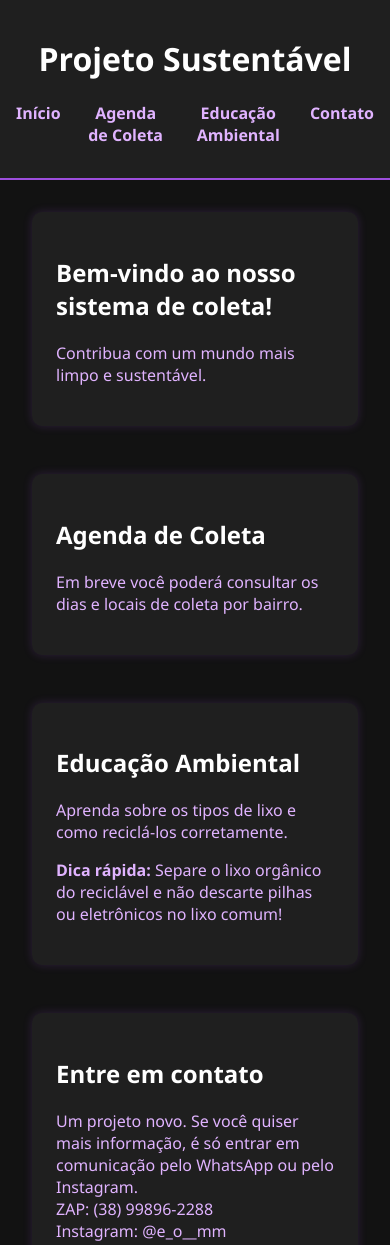
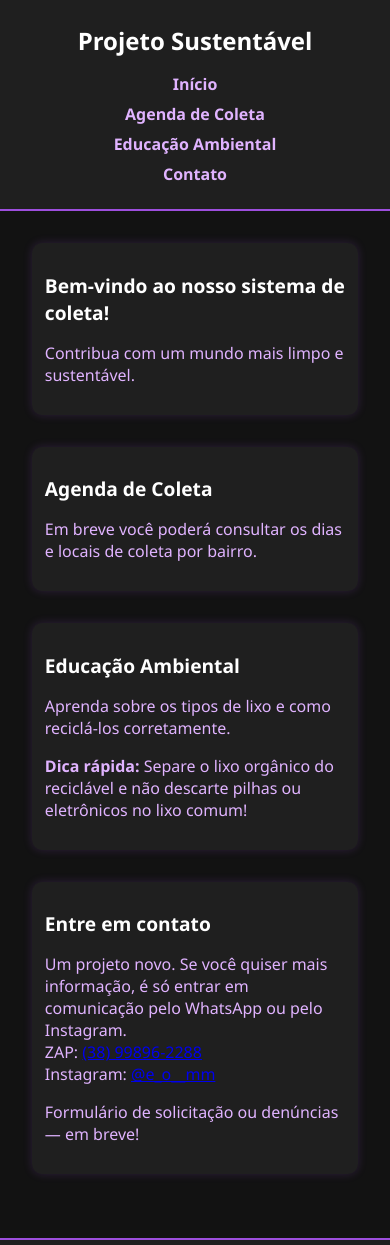
Before and after one commit to Theu2003/meu-site-coleta, a plain HTML site: page index.html in a window 390 px wide. Shown: the top 1245 px of the page. Drawn offline with Linux system fonts and the light colour scheme.

Commit message:
Nova atualização

```diff
--- a/css/style.css
+++ b/css/style.css
@@ -105,3 +105,54 @@ footer {
         opacity: 0;
     }
 }
+
+/* Adicionando design responsivo */
+@media (max-width: 768px) {
+  body {
+    font-size: 16px;
+  }
+
+  nav ul {
+    flex-direction: column;
+    gap: 1em;
+  }
+
+  section {
+    padding: 1em;
+    margin-bottom: 2em;
+  }
+
+  h1 {
+    font-size: 1.8em;
+  }
+
+  h2 {
+    font-size: 1.5em;
+  }
+}
+
+@media (max-width: 480px) {
+  header {
+    padding: 0.5em;
+  }
+
+  nav ul {
+    gap: 0.5em;
+  }
+
+  section {
+    padding: 0.8em;
+  }
+
+  h1 {
+    font-size: 1.5em;
+  }
+
+  h2 {
+    font-size: 1.2em;
+  }
+
+  footer {
+    font-size: 0.8em;
+  }
+}
--- a/index.html
+++ b/index.html
@@ -9,15 +9,15 @@
   <link rel="stylesheet" href="css/style.css">
 </head>
 <body>
-  <div class="background-bubbles"></div>
+  <div class="background-bubbles" aria-hidden="true"></div> <!-- Elemento decorativo marcado como oculto para leitores de tela -->
 
   <header>
     <h1>Projeto Sustentável</h1>
-    <nav>
+    <nav aria-label="Menu principal">
       <ul>
         <li><a href="#inicio">Início</a></li>
         <li><a href="#agenda">Agenda de Coleta</a></li>
-        <li><a href="educacao.html">Educação Ambiental</a></li> <!-- Link atualizado -->
+        <li><a href="educacao.html">Educação Ambiental</a></li>
         <li><a href="#contato">Contato</a></li>
       </ul>
     </nav>
@@ -43,8 +43,8 @@
     <section id="contato">
       <h2>Entre em contato</h2>
       <p> Um projeto novo. Se você quiser mais informação, é só entrar em comunicação pelo WhatsApp ou pelo Instagram.<br>
-        ZAP: (38) 99896-2288<br>
-        Instagram: @e_o__mm</p>
+        ZAP: <a href="tel:+5538998962288">(38) 99896-2288</a><br> <!-- Link para chamada telefônica -->
+        Instagram: <a href="https://instagram.com/e_o__mm" target="_blank" rel="noopener">@e_o__mm</a></p> <!-- Link acessível com abertura em nova aba -->
       <p>Formulário de solicitação ou denúncias — em breve!</p>
     </section>
   </main>
```
Also changed, not shown: 1 other file.
